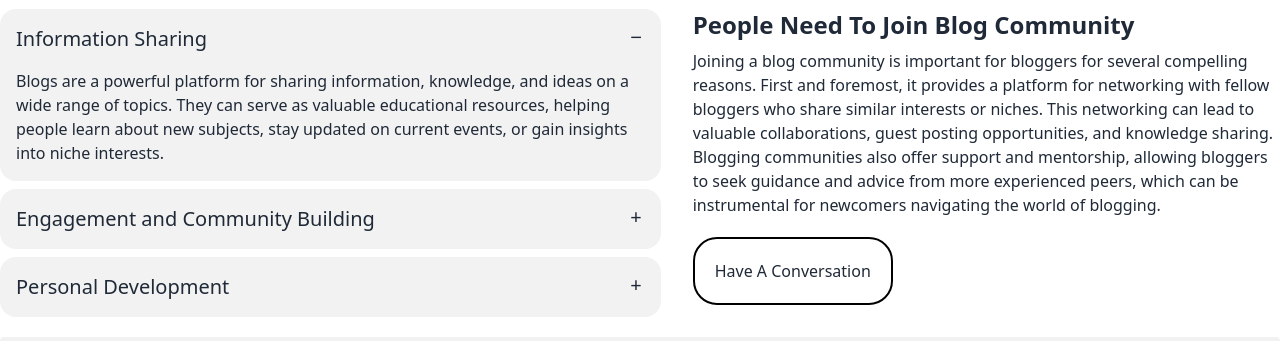
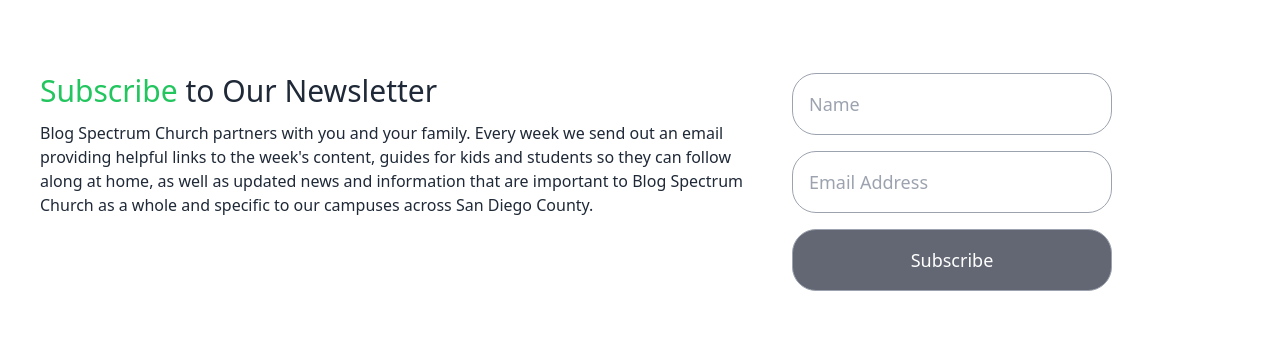
Before and after one commit to Tanvir-Ramim/blog-Spectrum-client, a React (Vite) app: page / in a window 1280 px wide. Shown: the part 1563-1904 px from the top of the page. Built offline with nearby package versions, Linux system fonts and the light colour scheme; no server answers.

Commit message:
newletter section add

```diff
--- a/src/componemts/BLogCommunity.jsx
+++ b/src/componemts/BLogCommunity.jsx
@@ -1,5 +1,4 @@
 import React from 'react';
-
 const BLogCommunity = () => {
     return (
         <div className='flex md:flex-row flex-col mt-8 lg:p-0  p-3 mb-5 gap-8 max-w-[1400px] m-auto'>
--- a/src/componemts/BlogImportant.jsx
+++ b/src/componemts/BlogImportant.jsx
@@ -2,7 +2,7 @@
 const BlogImportant = () => {
 
     return (
-        < div className="grid lg:grid-cols-2 items-center  lg:mt-20 md:mt-14 mt-8    max-w-[1350px] md:p-0 p-3   m-auto ">
+        < div className="grid lg:grid-cols-2 items-center  lg:mt-24 md:mt-16 mt-10    max-w-[1350px] md:p-0 p-3   m-auto ">
         <motion.div  animate={{
         scale: [1, 2, 2, 1, 1],
         rotate: [0, 0, 180, 180, 0],
--- /dev/null
+++ b/src/componemts/NewsLetter.jsx
@@ -0,0 +1,42 @@
+import Swal from "sweetalert2";
+
+
+const NewsLetter = () => {
+     const handleNewLetter=(e)=>{
+            e.preventDefault()
+            const form=e.target
+
+            Swal.fire({
+                position: "top-end",
+                icon: "success",
+                title: "Thank you for subscribing to our Newsletter",
+                showConfirmButton: false,
+                timer: 1500
+              });
+
+
+            form.reset()
+     }
+    return (
+        <div  className="max-w-[1200px] lg:p-0 p-3 lg:mb-20 mb-12 md:mt-14 lg:mt-20 m-auto">
+            <div className="flex md:flex-row flex-col  gap-8">
+            <div className="md:w-3/5">
+              <h1 className="text-3xl mb-3 font-medium "><span className="text-green-500">Subscribe</span> to Our Newsletter</h1>
+              <p>Blog Spectrum Church partners with you and your family. Every week we send out an email providing helpful links to the week's content, guides for kids and students so they can follow along at home, as well as updated news and information that are important to Blog Spectrum Church as a whole and specific to our campuses across San Diego County.</p>
+            </div>
+            <div className="flex justify-center">
+                <form onSubmit={handleNewLetter} className="space-y-4" >
+                   <input name="name" placeholder="Name" className="border block border-gray-400 w-80 text-lg  p-4 rounded-3xl" type="text" />
+
+                    <input  placeholder="Email Address" className="border block border-gray-400 w-80 text-lg  p-4 rounded-3xl" type="email" name="email" id="" required/>
+
+                    <input className="border block border-gray-400 bg-[#11192BA8] w-80 text-lg  p-4 rounded-3xl text-white" type="submit" value="Subscribe" required/>
+
+                </form>
+            </div>
+            </div>
+        </div>
+    );
+};
+
+export default NewsLetter;
--- a/src/hooks/useSecureAxios.jsx
+++ b/src/hooks/useSecureAxios.jsx
@@ -11,8 +11,6 @@
 const useSecureAxios = () => {
        const {userLogOut}=useContext(AuthContext)
        const navigate=useNavigate()
-       const {user}= useContext(AuthContext)
-       console.log(user)
        useEffect(()=>{
         axiosSecure.interceptors.response.use(res=>{
             return res
--- a/src/pages/details/CommentCard.jsx
+++ b/src/pages/details/CommentCard.jsx
@@ -3,7 +3,6 @@
 const CommentCard = ({item}) => {
     const {comment,
     logUserPhoto,logUser}=item ||{}
-    console.log(item)
     return (
         <div className="border border-t-0 p-2 mb-5 ">
              <div className="flex gap-4 " >
@@ -19,6 +18,6 @@
     );
 };
 CommentCard.propTypes={
-    item:PropTypes.string
+    item:PropTypes.object
 }
 export default CommentCard;
--- a/src/pages/details/ReComment.jsx
+++ b/src/pages/details/ReComment.jsx
@@ -66,8 +66,6 @@
                  <img className="md:w-[640px] md:h-[427px]" src={url} alt="" />
              </div>
              <div className="flex-1 ">
-                 {/* asi ra */}
-
                <div>
                   <div className="flex items-center  mb-2 gap-5">
                   <h1 className="text-xl font-medium">{title}</h1>
--- a/src/pages/home/Home.jsx
+++ b/src/pages/home/Home.jsx
@@ -1,6 +1,7 @@
 import BLogCommunity from "../../componemts/BLogCommunity";
 import Banner from "../../componemts/Banner/Banner";
 import BlogImportant from "../../componemts/BlogImportant";
+import NewsLetter from "../../componemts/NewsLetter";
 import RecentAdd from "../../componemts/recentAdd/recentAdd";
 
 const Home = () => {
@@ -9,6 +10,7 @@
             <Banner></Banner>
             <RecentAdd></RecentAdd>
             <BlogImportant></BlogImportant>
+            <NewsLetter></NewsLetter>
             <BLogCommunity></BLogCommunity>
         </div>
     );
--- a/src/pages/wishlist/SingleWish.jsx
+++ b/src/pages/wishlist/SingleWish.jsx
@@ -38,8 +38,6 @@
             }
           });
       }
-
-    console.log(wish)
     return (
         <div className=' md:p-2 p-4'>
              <div className='md:mt-6 mt-8 border bg-gray-100 '>
```
